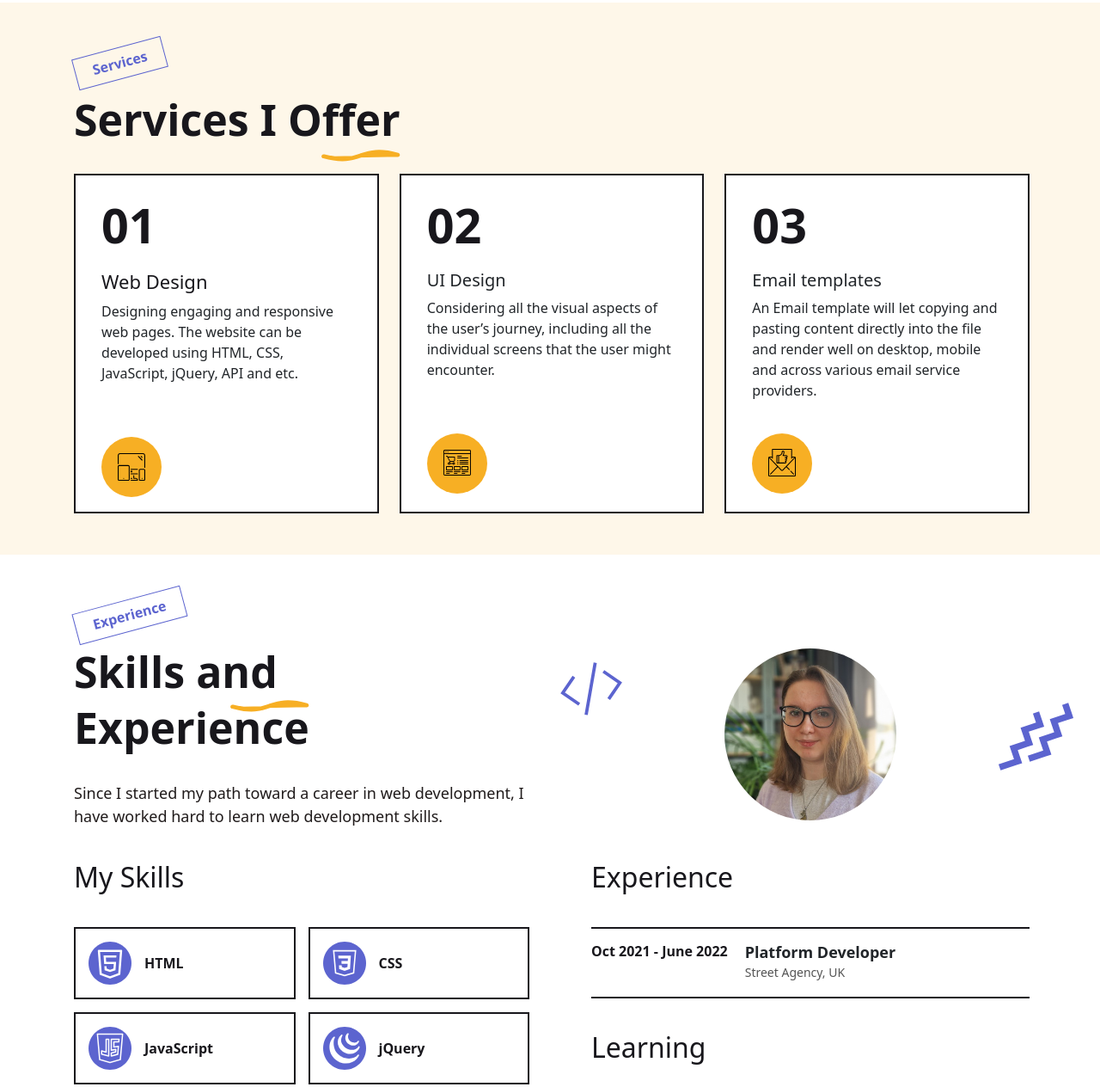
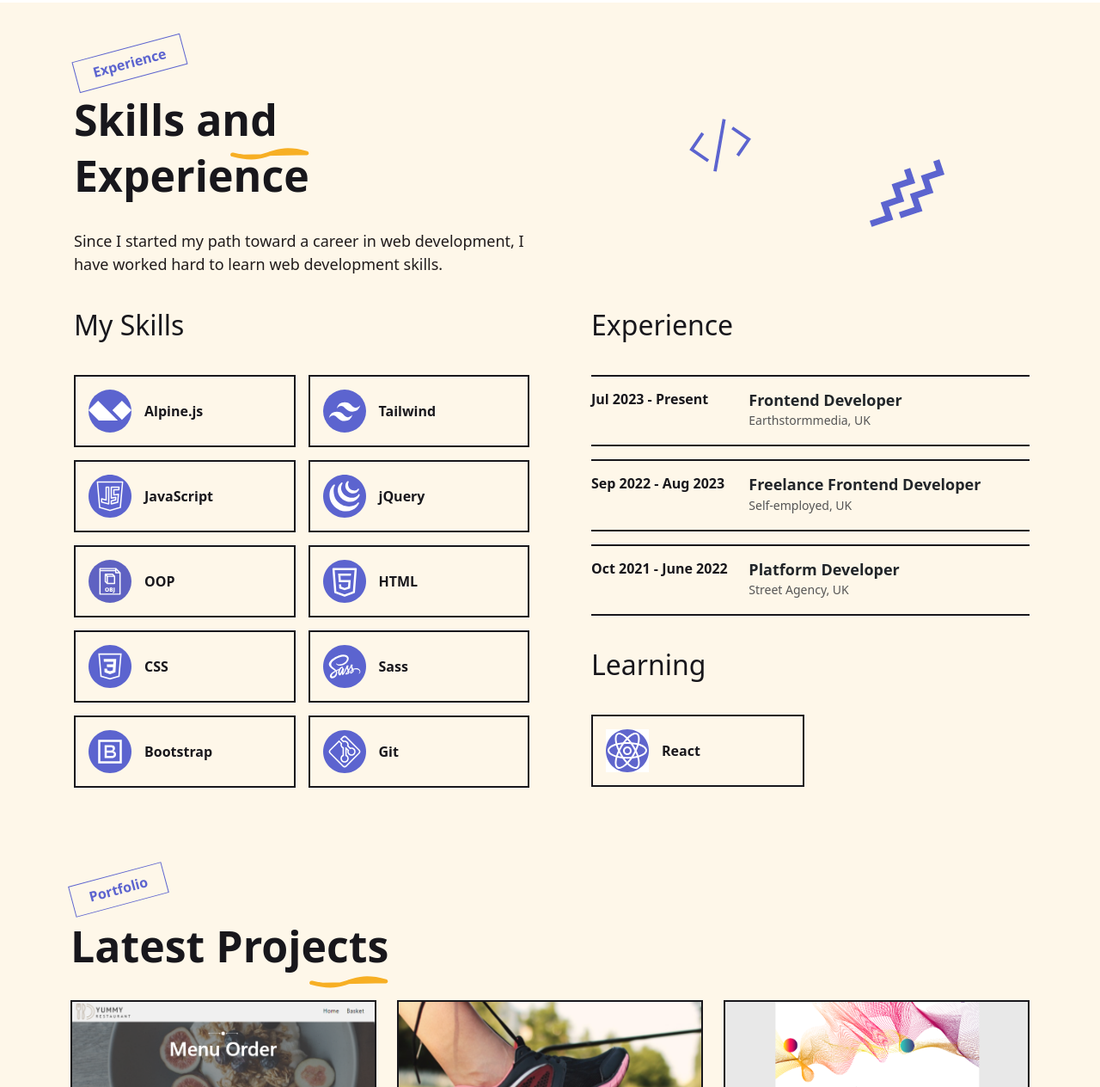
Before and after one commit to nastiko/portfolio, a plain HTML site: page index.html in a window 1280 px wide. Shown: the part 699-1963 px from the top of the page at 86% size. Drawn offline with nearby package versions, Linux system fonts and the light colour scheme.

Commit message:
added skills and experience

```diff
--- a/css/index.css
+++ b/css/index.css
@@ -149,9 +149,10 @@ body {
 }
 
 .portrait {
-    background-image: url("../img/portrait.jpg");
+    background-image: url("../img/avatar.jpg");
     background-repeat: no-repeat;
     background-size: cover;
+    background-position: center;
     width: 100%;
     height: 492px;
     border: 2px solid var(--very-dark);
@@ -409,9 +410,18 @@ body {
     background-image: url("../img/oop.svg");
 }
 
-.icon-html, .icon-css, .icon-bootstrap, .icon-git, .icon-figma, .icon-sass, .icon-javascript, .icon-jquery, .icon-react, .icon-oop {
+.icon-tailwind {
+    background-image: url("../img/tailwind.svg");
+}
+
+.icon-alpine {
+    background-image: url("../img/alpine.svg");
+}
+
+.icon-html, .icon-css, .icon-bootstrap, .icon-git, .icon-figma, .icon-sass, .icon-javascript, .icon-jquery, .icon-react, .icon-oop, .icon-tailwind, .icon-alpine {
     background-repeat: no-repeat;
     background-size: contain;
+    background-position: center;
     width: 50px;
     height: 50px;
 }
@@ -469,14 +479,10 @@ body {
     top: -40px;
 }
 
-.avatar {
-    background-image: url(../img/avatar.jpg);
-    background-size: cover;
-    background-repeat: no-repeat;
-    background-position: center;
-    width: 200px;
-    height: 200px;
-    border-radius: 50%;
+.flex-list {
+    display: flex;
+    flex-direction: column;
+    gap: 15px;
 }
 
 .experience-list {
@@ -493,6 +499,7 @@ body {
 }
 
 .sm-header {
+    width: 50%;
     font-size: 1rem;
     font-weight: 700;
     color: var(--very-dark);
@@ -576,8 +583,8 @@ body {
     align-items: center;
     justify-content: center;
     background-color: var(--borage-blue);
-    width: 40px;
-    height: 40px;
+    width: 50px;
+    height: 50px;
     border-radius: 50%;
 }
 
--- a/index.html
+++ b/index.html
@@ -9,10 +9,10 @@
     <link href="https://fonts.googleapis.com/css2?family=Poppins:wght@100;300;500;700&family=Rubik&display=swap"
           rel="stylesheet">
     <link rel="stylesheet" href="https://cdn.jsdelivr.net/npm/bootstrap-icons@1.8.1/font/bootstrap-icons.css">
-    <link rel="stylesheet" href="../portfolio/css/index.css">
-    <link rel="stylesheet" href="../portfolio/css/libraries/bootstrap/bootstrap.min.css">
+    <link rel="stylesheet" href="css/index.css">
+    <link rel="stylesheet" href="css/libraries/bootstrap/bootstrap.min.css">
     <title>Anastasia Hrynkevich</title>
-    <script src="../portfolio/js/jquery/jquery-3.6.0.min.js" type="text/javascript"></script>
+    <script src="js/jquery/jquery-3.6.0.min.js" type="text/javascript"></script>
 </head>
 <body class="bg-color" data-bs-spy="scroll" data-bs-target=".desktop-navbar" data-bs-offset="10">
 <header class="border-header">
@@ -20,7 +20,6 @@
         <nav class="desktop-navbar">
             <ul class="style-list">
                 <li><a class="link-active" href="#section-home">Home</a></li>
-                <li><a class="link-active" href="#section-about_me">About me</a></li>
                 <li><a class="link-active" href="#section-skills">Skills</a></li>
                 <li><a class="link-active" href="#section-portfolio">Portfolio</a></li>
             </ul>
@@ -31,13 +30,20 @@
         <nav class="mobile-navbar">
             <div class="icon-menu">
                 <ul class="dropdown mobile-list">
-                    <li><a class="dropdown-item link-active_mobile" href="#section-home"><span
-                            class="link-active">Home</span></a></li>
-                    <li><a class="dropdown-item link-active_mobile" href="#section-about_me"><span class="link-active">About me</span></a>
+                    <li>
+                        <a class="dropdown-item link-active_mobile" href="#section-home">
+                            <span class="link-active">Home</span>
+                        </a>
                     </li>
-                    <li><a class="dropdown-item link-active_mobile" href="#section-skills"><span class="link-active">Skills</span></a>
+                    <li>
+                        <a class="dropdown-item link-active_mobile" href="#section-skills">
+                            <span class="link-active">Skills</span>
+                        </a>
                     </li>
-                    <li><a class="dropdown-item link-active_mobile" href="#section-portfolio"><span class="link-active">Portfolio</span></a>
+                    <li>
+                        <a class="dropdown-item link-active_mobile" href="#section-portfolio">
+                            <span class="link-active">Portfolio</span>
+                        </a>
                     </li>
                 </ul>
             </div>
@@ -53,11 +59,9 @@
                 <span class="transform-text_hello mobile-transform_text">Hello.</span>
                 <h1 class="bs-header">Anastasia Hrynkevich</h1>
                 <h3 class="ms-header">Front-end Developer</h3>
-                <p class="style-paragraph">I successfully create mock-up websites with responsive web design techniques.
-                    I have a strong understanding of W3C coding practice. I am adept at debugging and writing code from
-                    scratch. The ability to work with HTML, CSS, JavaScript, jQuery, API and many other
-                    technologies.
-                </p>
+                <p class="style-paragraph">Designing successful mock-ups for websites using responsive web design techniques.
+                    Capable of debugging and writing code from scratch. Working with HTML, CSS, and different popular CSS frameworks allows developers to quickly create user interfaces.
+                    Extensive experience creating dynamic websites using JavaScript, jQuery, APIs, etc. I have been working on projects that use Alpine.js lately. The React framework is very exciting to me, and I am learning and practising mini-projects using it every day.</p>
                 <a href="#section-contact">
                     <button class="purple-button" type="button">Let's Talk</button>
                 </a>
@@ -72,62 +76,10 @@
                     </div>
                     <div class="portrait"></div>
                 </div>
-
             </div>
         </div>
     </section>
-    <section id="section-about_me" class="container-fluid container-section">
-        <div class="container">
-            <div class="row">
-                <div class="col-lg-12 align-items-center ps-xl-3 pt-1">
-                    <div class="transform-text mt-5">Services</div>
-                    <h3 class="medium-header">
-                        <span class="img-wave_last">Services I Offer<br></span>
-                    </h3>
-                </div>
-            </div>
-            <div class="row ps-xl-1 pb-5 d-flex justify-content-between gy-4">
-                <div class="col-lg-4 col-sm-12">
-                    <div class="feature-box">
-                        <h1 class="number">01</h1>
-                        <h5 class="item-service">Web Design</h5>
-                        <p class="height-paragraph mb-5">Designing engaging and responsive web pages. The website can be
-                            developed using HTML, CSS, JavaScript, jQuery, API and etc.</p>
-                        <div class="box-icon">
-                            <div class="icon-tablet bg-icon"></div>
-                        </div>
-                    </div>
-                </div>
-                <div class="col-lg-4 col-sm-12">
-                    <div class="feature-box">
-                        <h1 class="number">02</h1>
-                        <h5>UI Design</h5>
-                        <p class="height-paragraph mb-5">Considering all the visual aspects of the user’s journey,
-                            including
-                            all the individual screens
-                            that the user might encounter.</p>
-                        <div class="box-icon">
-                            <div class="icon-desktop"></div>
-                        </div>
-                    </div>
-                </div>
-                <div class="col-lg-4 col-sm-12">
-                    <div class="feature-box">
-                        <h1 class="number">03</h1>
-                        <h5>Email templates</h5>
-                        <p class="height-paragraph mb-5">An Email template will let copying and pasting content directly
-                            into
-                            the file and render well on
-                            desktop, mobile and across various email service providers.</p>
-                        <div class="box-icon">
-                            <div class="icon-email"></div>
-                        </div>
-                    </div>
-                </div>
-            </div>
-        </div>
-    </section>
-    <section id="section-skills" class="container-fluid">
+    <section id="section-skills" class="container-fluid container-section">
         <div class="container py-5">
             <div class="row skills-section pt-1">
                 <div class="col-lg-6 align-items-center ps-xl-3 pe-xl-4">
@@ -138,15 +90,11 @@
                         Experience
                         </span>
                     </h3>
-                    <p class="style-paragraph mb-0">Since I started my path toward a career in web development, I have
-                        worked
-                        hard to learn web
-                        development skills.</p>
+                    <p class="style-paragraph mb-0">Since I started my path toward a career in web development, I have worked hard to learn web development skills.</p>
                 </div>
                 <div class="col-lg-6 d-flex justify-content-center align-items-center ps-xl-5 pt-5">
                     <div class="avatar-container">
                         <div class="code-svg"></div>
-                        <div class="avatar mx-auto"></div>
                         <div>
                             <div class="zigzag-svg"></div>
                             <div class="zigzag-svg position-svg"></div>
@@ -157,12 +105,14 @@
                     <h3 class="skill-text">My Skills</h3>
                     <div class="grid-skills">
                         <div class="col-lg-12 col-md-10 col-sm-12 skill-item">
-                            <span class="icon-html"></span>
-                            <span class="style-text">HTML</span>
+                            <div class="box-icon_purple">
+                                <span class="icon-alpine"></span>
+                            </div>
+                            <span class="style-text">Alpine.js</span>
                         </div>
                         <div class="col-lg-12 col-md-10 col-sm-12 skill-item">
-                            <span class="icon-css"></span>
-                            <span class="style-text">CSS</span>
+                            <span class="icon-tailwind"></span>
+                            <span class="style-text">Tailwind</span>
                         </div>
                         <div class="col-lg-12 col-md-10 col-sm-12 skill-item">
                             <span class="icon-javascript"></span>
@@ -175,6 +125,14 @@
                         <div class="col-lg-12 col-md-10 col-sm-12 skill-item">
                             <span class="icon-oop"></span>
                             <span class="style-text">OOP</span>
+                        </div>
+                        <div class="col-lg-12 col-md-10 col-sm-12 skill-item">
+                            <span class="icon-html"></span>
+                            <span class="style-text">HTML</span>
+                        </div>
+                        <div class="col-lg-12 col-md-10 col-sm-12 skill-item">
+                            <span class="icon-css"></span>
+                            <span class="style-text">CSS</span>
                         </div>
                         <div class="col-lg-12 col-md-10 col-sm-12 skill-item">
                             <span class="icon-sass"></span>
@@ -193,15 +151,35 @@
                 <div class="col-lg-6 align-items-center ps-xl-5">
                     <div>
                         <h5 class="skill-text">Experience</h5>
+                        <div class="flex-list">
+                            <ul class="experience-list">
+                                <li class="flex-container">
+                                    <h6 class="sm-header">Jul 2023 - Present</h6>
+                                    <div class="w-100">
+                                        <h5 class="info-text">Frontend Developer</h5>
+                                        <span class="work-place">Earthstormmedia, UK</span>
+                                    </div>
+                                </li>
+                            </ul>
+                            <ul class="experience-list">
+                                <li class="flex-container">
+                                    <h6 class="sm-header">Sep 2022 - Aug 2023</h6>
+                                    <div class="w-100">
+                                        <h5 class="info-text">Freelance Frontend Developer</h5>
+                                        <span class="work-place">Self-employed, UK</span>
+                                    </div>
+                                </li>
+                            </ul>
                             <ul class="experience-list">
                                 <li class="flex-container">
                                     <h6 class="sm-header">Oct 2021 - June 2022</h6>
-                                <div>
+                                    <div class="w-100">
                                         <h5 class="info-text">Platform Developer</h5>
                                         <span class="work-place">Street Agency, UK</span>
                                     </div>
                                 </li>
                             </ul>
+                        </div>
                         <div class="skills-box">
                             <h3 class="skill-text">Learning</h3>
                             <div class="grid-skills_learning">
@@ -433,6 +411,6 @@
         </div>
     </div>
 </footer>
-<script src="../portfolio/js/index.js"></script>
+<script src="js/index.js"></script>
 </body>
 </html>
```
Also changed, not shown: img/alpine.svg (added), img/tailwind.svg (added). Lines whose indentation alone changed are shown as unchanged.
